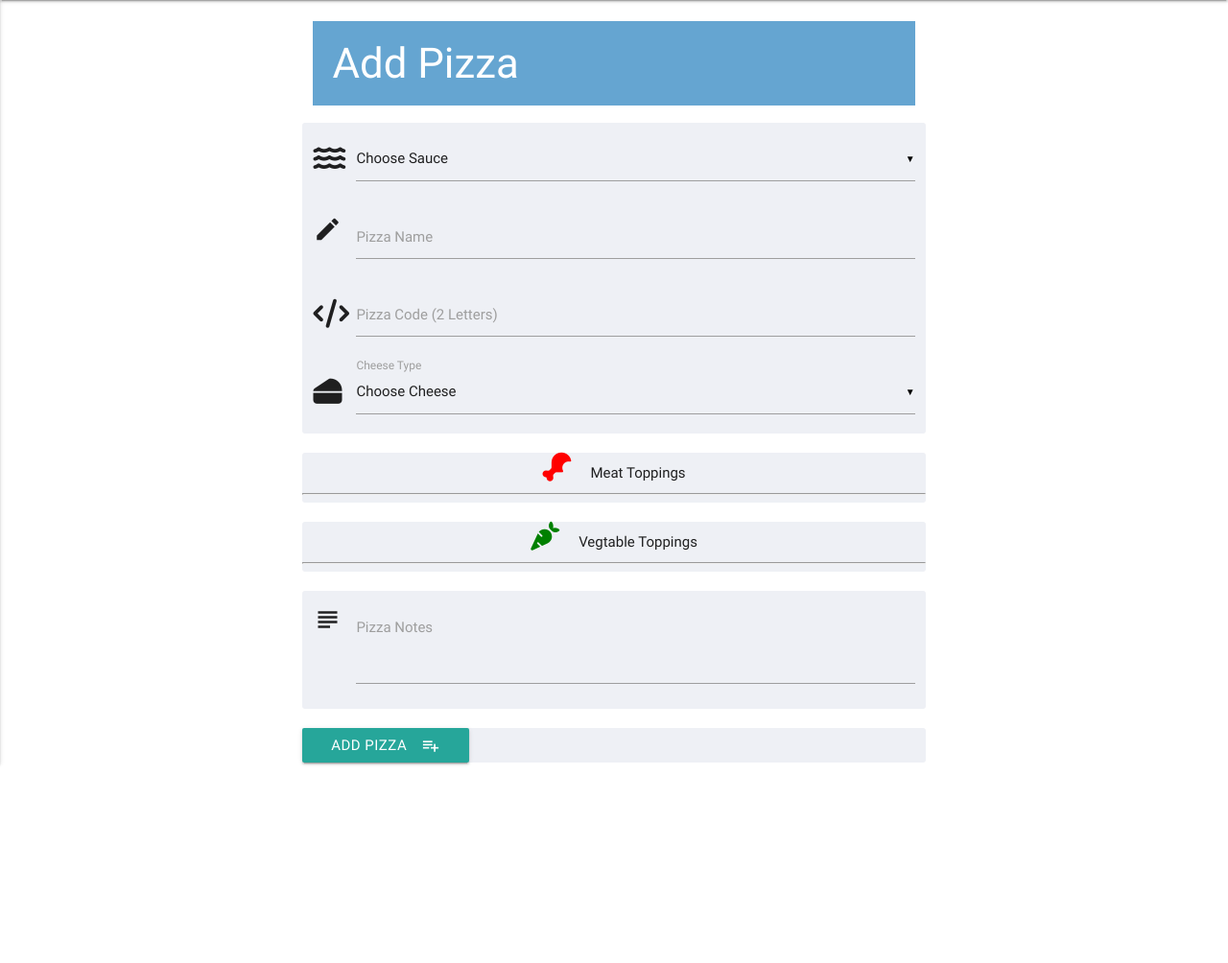
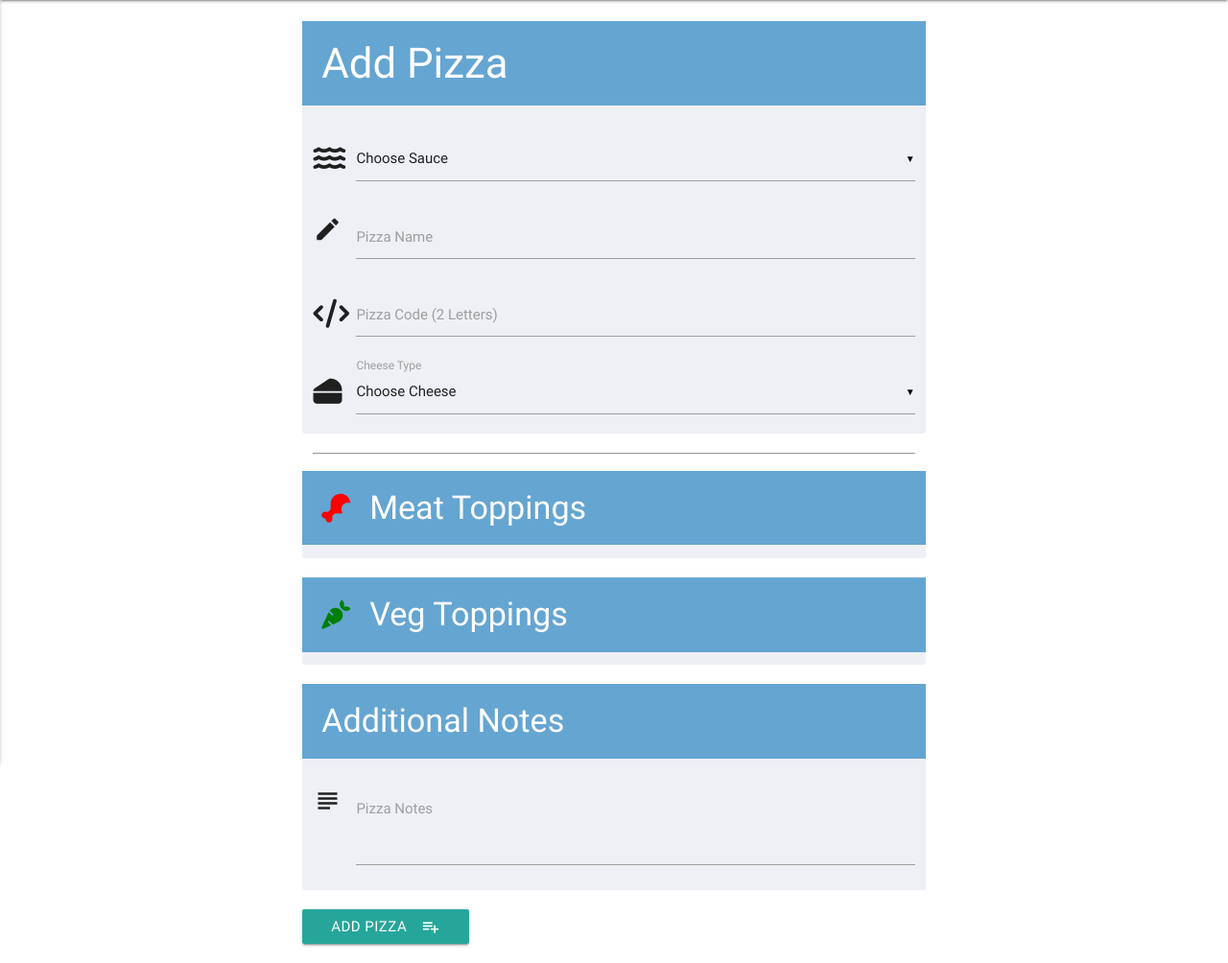
Before and after one commit to kennedydmb/pizza-database-project, a Flask app: page /add_pizza in a window 1280 px wide. Shown: the part 64-1068 px from the top of the page at 96% size. Before the commit the page ends 862 px from the top, so only its background shows below. Run offline with Flask 2, Linux system fonts and the light colour scheme; some libraries are stand-ins or nearby versions.

Commit message:
Changed topping column widths. Removed align-center class

```diff
--- a/templates/addpizza.html
+++ b/templates/addpizza.html
@@ -1,8 +1,9 @@
 {% extends 'base.html' %} {% block content %}
 <div class="container">
-    <h3>Add Pizza</h3>
+
     <form action="{{ url_for('insert_pizza') }}" method="POST" class="col s12">
         <div class="row box">
+            <h3>Add Pizza</h3>
             <!-- Pulls list of available sauces from DB and allows user to choose from them -->
             <div class="input-field col s12">
                 <i class="prefix"><i class="fas fa-water"></i></i>
@@ -37,12 +38,13 @@
                 <label>Cheese Type</label>
             </div>
         </div>
+        <hr/>
         <!-- Displays a checkbox field of all available toppings and allows user to choose pizza toppings -->
         <!-- Displays all meat toppings -->
         <div class="row box">
-                <p class="center-align"><i class="fas fa-drumstick-bite topping-size-fix meat icon-space center-align"></i>Meat Toppings</p>
-                <hr/> {% for meat in meats.meats %}
-                <p class="col s4 box">
+                <h4><i class="fas fa-drumstick-bite topping-size-fix meat icon-space center-align"></i>Meat Toppings</h4>
+            {% for meat in meats.meats %}
+            <p class="col s6">
                 <input type="checkbox" id="topping_{{meat}}" value="{{meat}}" name="toppings">
                 <label for="topping_{{meat}}" class="label-fix"></label><span>{{meat|capitalize}}</span>
             </p>
@@ -50,9 +52,9 @@
         </div>
         <!-- Displays all veg toppings -->
         <div class="row box">
-                <p class="center-align"><i class="fas fa-carrot topping-size-fix veg icon-space"></i>Vegtable Toppings</p>
-                <hr/> {% for veg in vegs.vegs %}
-                <p class="col s4">
+                <h4><i class="fas fa-carrot topping-size-fix veg icon-space"></i>Veg Toppings</h4>
+            {% for veg in vegs.vegs %}
+            <p class="col s6">
                 <input type="checkbox" id="topping_{{veg}}" value="{{veg}}" name="toppings">
                 <label for="topping_{{veg}}" class="label-fix"></label><span>{{veg|capitalize}}</span>
             </p>
@@ -60,6 +62,7 @@
         </div>
         <!-- Allows user to add any additional details for the pizza -->
         <div class="row box">
+            <h4>Additional Notes</h4>
             <div class="input-field col s12">
                 <i class="material-icons prefix">subject</i>
                 <textarea name="pizza_description" id="pizza_description" class="materialize-textarea"></textarea>
@@ -67,7 +70,7 @@
             </div>
         </div>
         <!-- Button to submit form -->
-            <div class="row box">
+        <div class="row">
             <button class="btn waves-effect waves-light" type="submit">Add Pizza
                 <i class="material-icons right">playlist_add</i>
              </button>
```
Lines whose indentation alone changed are shown as unchanged.
